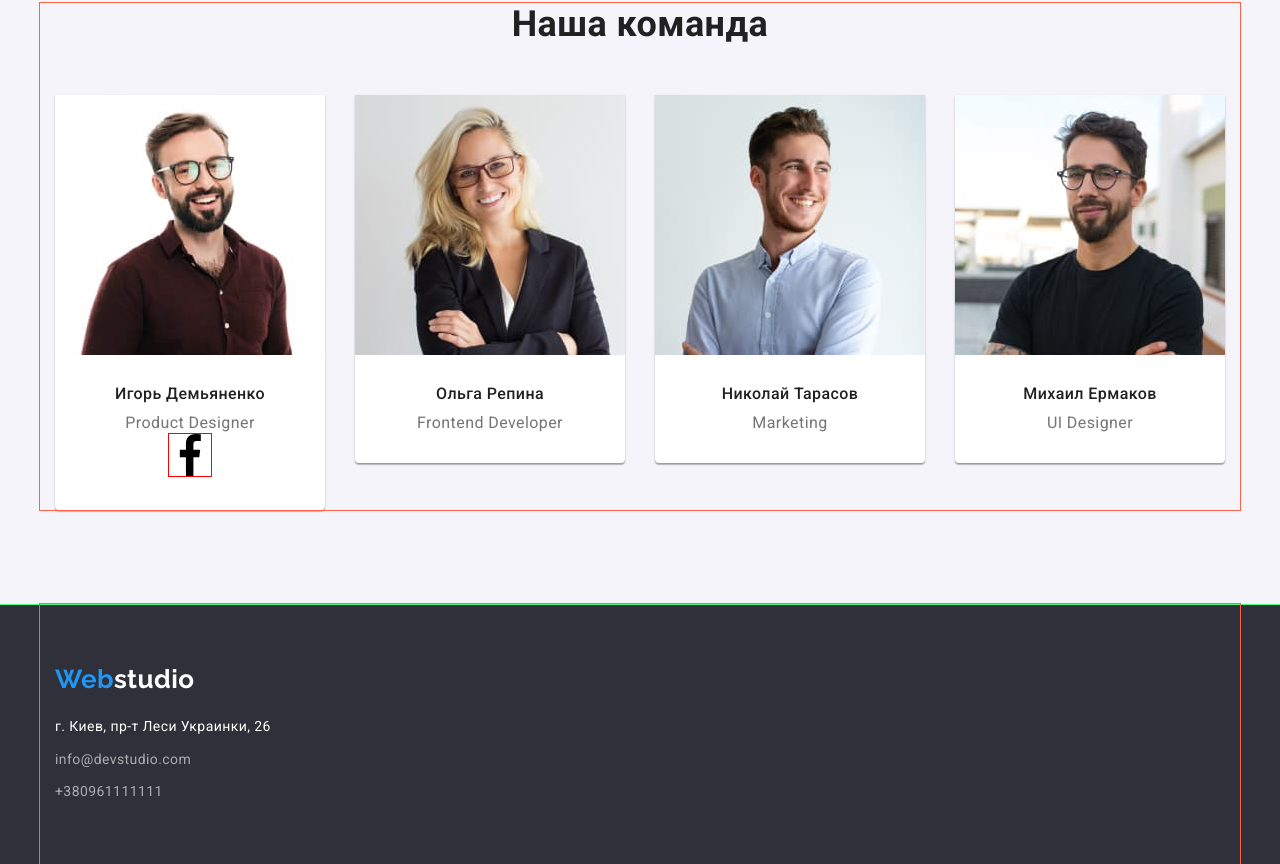
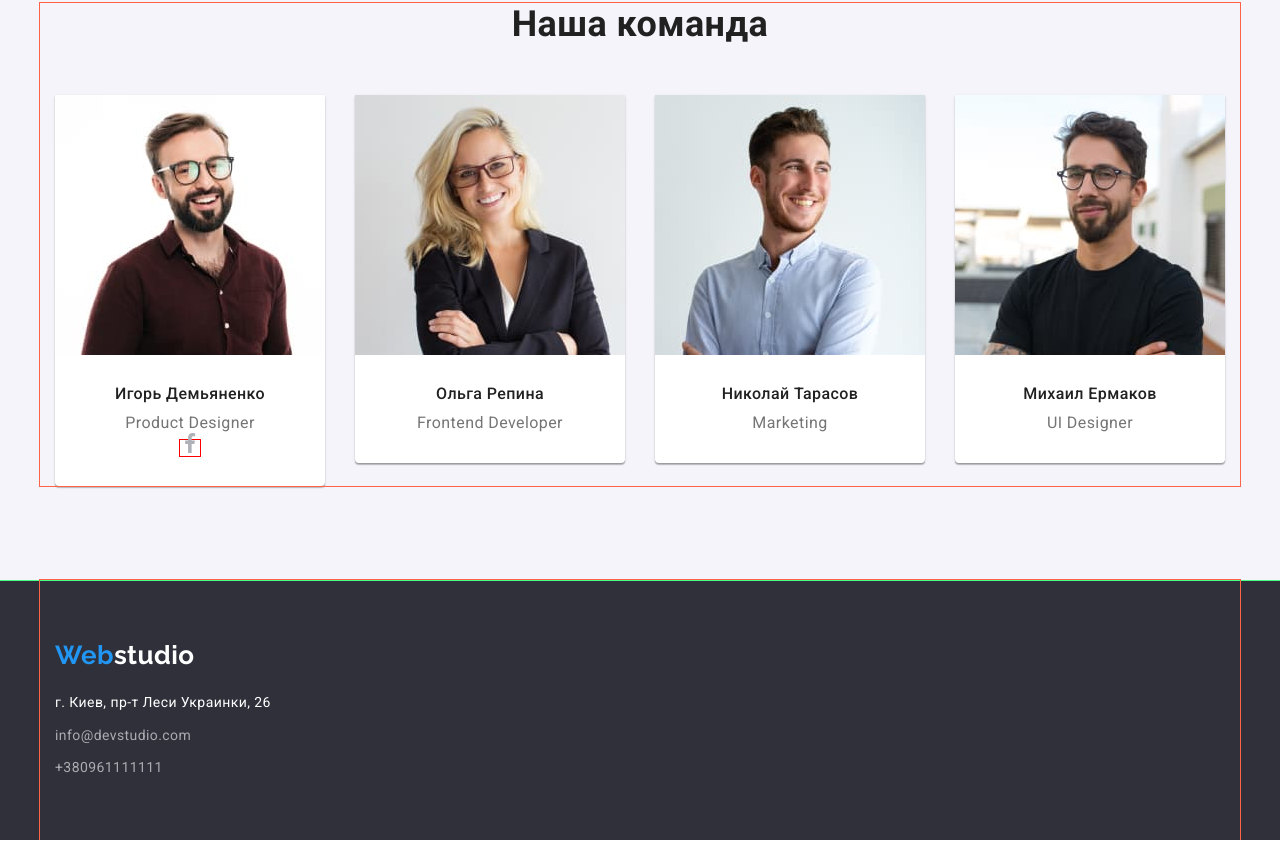
Before and after one commit to Gluschenkotoma/goit-markup-hw-04, a plain HTML site: page index.html in a window 1280 px wide. Shown: the part 1695-2559 px from the top of the page. After the commit the page ends 2535 px from the top, so only its background shows below. Drawn offline with nearby package versions, Linux system fonts and the light colour scheme.

Commit message:
socialnetwork

```diff
--- a/css/style.css
+++ b/css/style.css
@@ -313,12 +313,19 @@ section.team {
 .name-position .title-name {
   margin-bottom: 10px;
 }
-
-.network {
+.network-link {
   width: 44px;
   height: 44px;
   border: 1px solid red;
 }
+.network {
+  fill: var(--icon-color);
+}
+.network:hover {
+  fill: var(--title-text-color);
+  background-color: var(--accent-text-color);
+}
+
 /* footer */
 .footer {
   background-color: #2f303a;
--- a/index.html
+++ b/index.html
@@ -151,8 +151,8 @@
                   <p class="text-name">Product Designer</p>
                   <ul class="list">
                     <li>
-                      <a href="" class="link network-item"
-                        ><svg class="network">
+                      <a href="" class="link network-link"
+                        ><svg class="network" width="20" height="20">
                           <use href="./img/symbol-defs.svg#icon-facebook"></use>
                         </svg>
                       </a>
```
